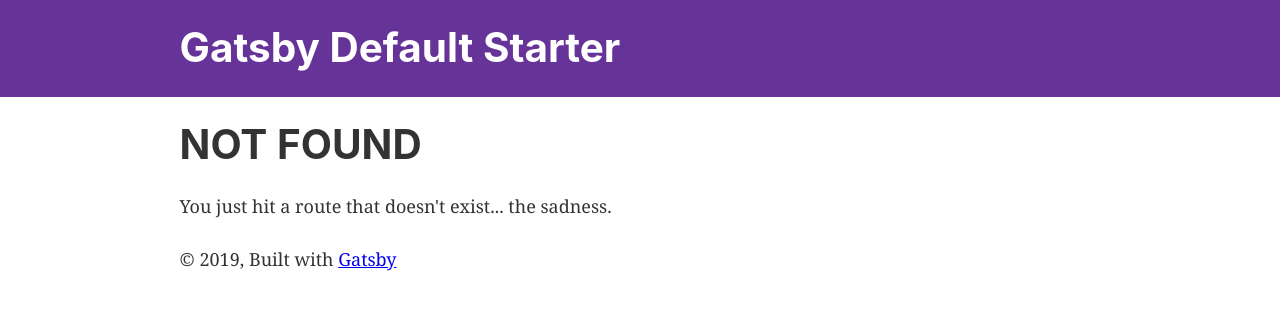
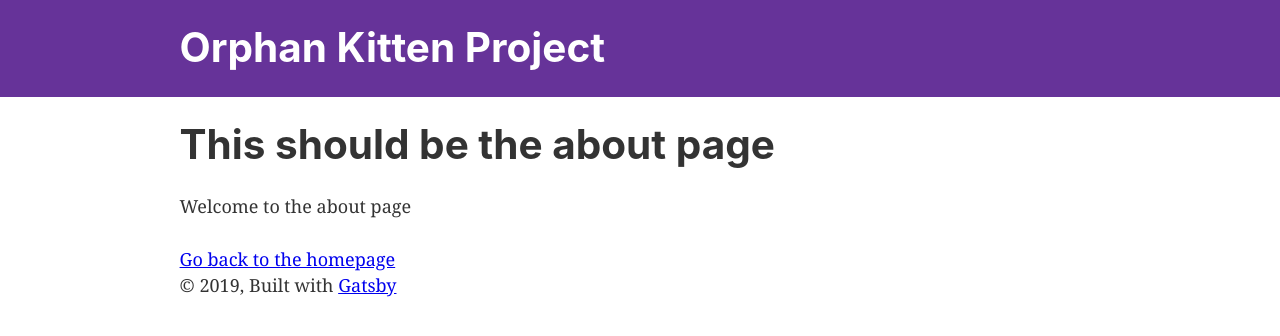
Before and after one commit to mathewleland/okp, a Gatsby site: page /about in a window 1280 px wide. Before the commit this address had no page. Built offline with nearby package versions, Linux system fonts and the light colour scheme; Gatsby itself is replaced by a stand-in of ours.

Commit message:
initialize repo

```diff
--- a/gatsby-config.js
+++ b/gatsby-config.js
@@ -1,8 +1,8 @@
 module.exports = {
   siteMetadata: {
-    title: `Gatsby Default Starter`,
-    description: `Kick off your next, great Gatsby project with this default starter. This barebones starter ships with the main Gatsby configuration files you might need.`,
-    author: `@gatsbyjs`,
+    title: `Orphan Kitten Project`,
+    description: `Orphan Kitten Project is a nonprofit that services to rescue orphaned kittens and find them forever homes`,
+    author: `@mathewleland`,
   },
   plugins: [
     `gatsby-plugin-react-helmet`,
--- a/package.json
+++ b/package.json
@@ -1,9 +1,9 @@
 {
-  "name": "gatsby-starter-default",
+  "name": "Orphan Kitten Project front end",
   "private": true,
   "description": "A simple starter to get up and developing quickly with Gatsby",
   "version": "0.1.0",
-  "author": "Kyle Mathews <mathews.kyle@gmail.com>",
+  "author": "Mathew Leland <mathewhleland@gmail.com>",
   "dependencies": {
     "gatsby": "^2.3.16",
     "gatsby-image": "^2.0.37",
--- a/src/components/header.js
+++ b/src/components/header.js
@@ -36,7 +36,7 @@ Header.propTypes = {
 }
 
 Header.defaultProps = {
-  siteTitle: ``,
+  siteTitle: `Orphan Kitten Project`,
 }
 
 export default Header
--- a/src/components/seo.js
+++ b/src/components/seo.js
@@ -84,8 +84,8 @@ function SEO({ description, lang, meta, keywords, title }) {
 SEO.defaultProps = {
   lang: `en`,
   meta: [],
-  keywords: [],
-  description: ``,
+  keywords: ["lost", "found", "foster", "kittens", "davis", "sacramento", "uc davis"],
+  description: `A nonprofit group to rescue orphaned kittens and help them find forever homes`,
 }
 
 SEO.propTypes = {
--- a/src/pages/page-2.js
+++ b/src/pages/about.js
@@ -6,9 +6,9 @@ import SEO from "../components/seo"
 
 const SecondPage = () => (
   <Layout>
-    <SEO title="Page two" />
-    <h1>Hi from the second page</h1>
-    <p>Welcome to page 2</p>
+    <SEO title="About page" />
+    <h1>This should be the about page</h1>
+    <p>Welcome to the about page</p>
     <Link to="/">Go back to the homepage</Link>
   </Layout>
 )
--- a/src/pages/index.js
+++ b/src/pages/index.js
@@ -8,13 +8,13 @@ import SEO from "../components/seo"
 const IndexPage = () => (
   <Layout>
     <SEO title="Home" keywords={[`gatsby`, `application`, `react`]} />
-    <h1>Hi people</h1>
+    <h1>Hi kitten friends</h1>
     <p>Welcome to your new Gatsby site.</p>
     <p>Now go build something great.</p>
     <div style={{ maxWidth: `300px`, marginBottom: `1.45rem` }}>
       <Image />
     </div>
-    <Link to="/page-2/">Go to page 2</Link>
+    <Link to="/about/">Go to about page</Link>
   </Layout>
 )
 
```
